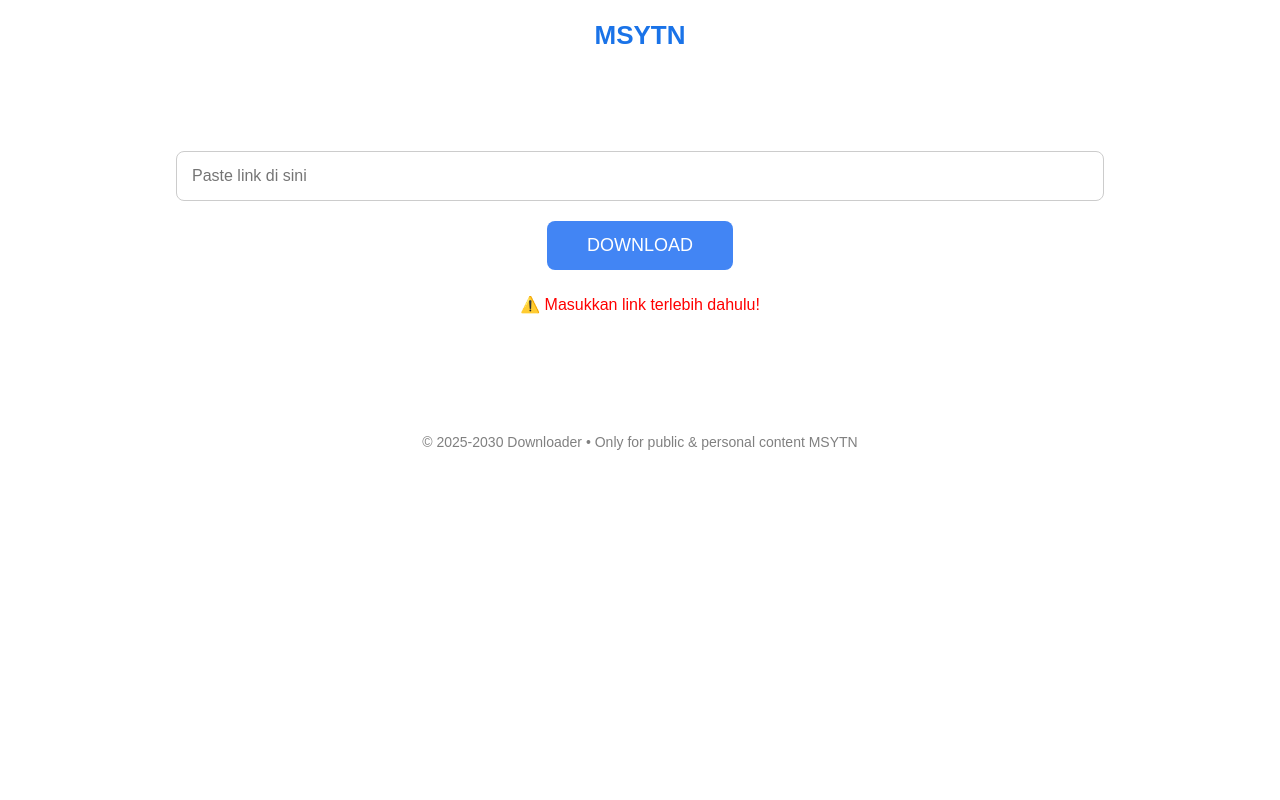
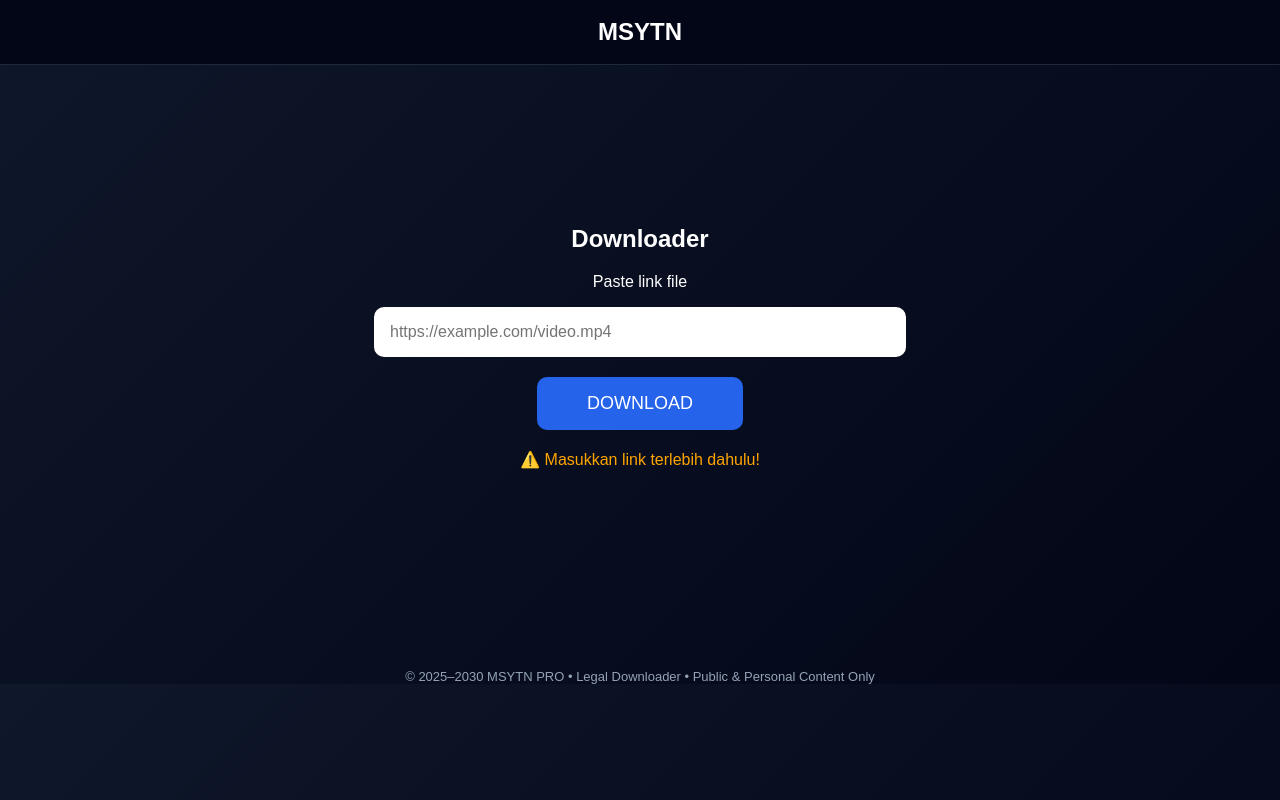
Before and after one commit to cebonggaming/cebonggaming.github.io, a plain HTML site: page index.html in a window 1280 px wide. Both pictures are taken after a click on the button "DOWNLOAD". Drawn offline with Linux system fonts and the light colour scheme.

Commit message:
Update index.html

```diff
--- a/index.html
+++ b/index.html
@@ -4,94 +4,126 @@
   <meta charset="UTF-8">
   <title>MSYTN</title>
   <meta name="viewport" content="width=device-width, initial-scale=1.0">
+
   <style>
     body {
+      margin: 0;
       font-family: Arial, sans-serif;
-      background: #ffffff;
-      margin: 0;
+      background: linear-gradient(135deg, #0f172a, #020617);
+      color: white;
       text-align: center;
     }
 
-    .header {
-      padding: 20px;
-      font-size: 26px;
+    .navbar {
+      padding: 18px;
+      font-size: 24px;
       font-weight: bold;
-      color: #1a73e8;
+      background: #020617;
+      border-bottom: 1px solid #1e293b;
     }
 
-    .container {
-      margin-top: 80px;
+    .box {
+      margin-top: 120px;
+      padding: 20px;
     }
 
-    input[type="text"] {
-      width: 70%;
-      padding: 15px;
+    input {
+      width: 90%;
+      max-width: 500px;
+      padding: 16px;
       font-size: 16px;
-      border-radius: 8px;
-      border: 1px solid #ccc;
+      border-radius: 10px;
+      border: none;
+      outline: none;
     }
 
     button {
       margin-top: 20px;
-      padding: 14px 40px;
+      padding: 16px 50px;
       font-size: 18px;
-      background: #4285f4;
+      border-radius: 10px;
+      border: none;
+      background: #2563eb;
       color: white;
-      border: none;
-      border-radius: 8px;
       cursor: pointer;
+      transition: 0.2s;
     }
 
     button:hover {
-      background: #3367d6;
+      background: #1d4ed8;
+      transform: scale(1.05);
     }
 
     .status {
-      margin-top: 25px;
+      margin-top: 20px;
       font-size: 16px;
-      color: green;
+    }
+
+    .loader {
+      margin: 20px auto;
+      border: 4px solid #333;
+      border-top: 4px solid #3b82f6;
+      border-radius: 50%;
+      width: 40px;
+      height: 40px;
+      animation: spin 1s linear infinite;
+      display: none;
+    }
+
+    @keyframes spin {
+      0% { transform: rotate(0deg); }
+      100% { transform: rotate(360deg); }
     }
 
     .footer {
-      margin-top: 120px;
-      font-size: 14px;
-      color: gray;
+      margin-top: 180px;
+      font-size: 13px;
+      color: #94a3b8;
     }
   </style>
 </head>
 <body>
 
-  <div class="header">MSYTN</div>
+  <div class="navbar">MSYTN</div>
 
-  <div class="container">
-    <input type="text" id="urlInput" placeholder="Paste link di sini">
+  <div class="box">
+    <h2>Downloader</h2>
+    <p>Paste link file</p>
+
+    <input type="text" id="url" placeholder="https://example.com/video.mp4">
     <br>
-    <button onclick="downloadFile()">DOWNLOAD</button>
+    <button onclick="startDownload()">DOWNLOAD</button>
+
+    <div class="loader" id="loader"></div>
     <div class="status" id="status"></div>
   </div>
 
   <div class="footer">
-    © 2025-2030 Downloader • Only for public & personal content MSYTN
+    © 2025–2030 MSYTN PRO • Legal Downloader • Public & Personal Content Only
   </div>
 
   <script>
-    function downloadFile() {
-      const url = document.getElementById("urlInput").value;
+    function startDownload() {
+      const url = document.getElementById("url").value;
       const status = document.getElementById("status");
+      const loader = document.getElementById("loader");
 
       if (url === "") {
-        status.style.color = "red";
         status.innerHTML = "⚠️ Masukkan link terlebih dahulu!";
+        status.style.color = "orange";
         return;
       }
 
-      status.style.color = "green";
-      status.innerHTML = "✅ Memproses link...";
+      status.innerHTML = "⏳ Memproses link...";
+      status.style.color = "#38bdf8";
+      loader.style.display = "block";
 
       setTimeout(() => {
+        loader.style.display = "none";
+        status.innerHTML = "✅ Link dibuka di tab baru!";
+        status.style.color = "lightgreen";
         window.open(url, "_blank");
-        status.innerHTML = "✅ Download dibuka di tab baru!";
-      }, 1500);
+      }, 1800);
     }
   </script>
 
```
